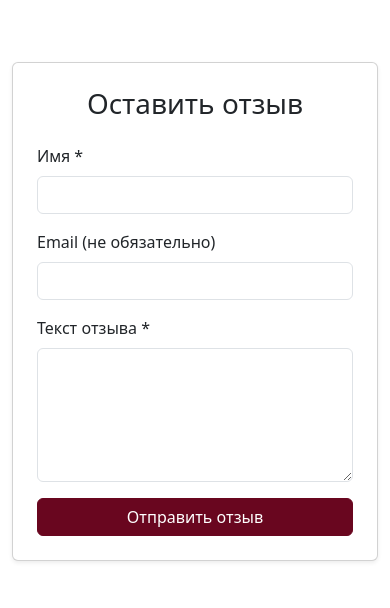
After one commit to Gaan-Dmitry/gaan-developments.ru, a PHP site: page /review.php in a window 390 px wide. The commit adds this page. Shown: the top 608 px of the page. Run offline with PHP 8.4, Linux system fonts and the light colour scheme.

```diff
--- /dev/null
+++ b/review.php
@@ -0,0 +1,54 @@
+<?php
+require_once __DIR__ . '/config.php';
+$message = '';
+$err = '';
+if ($_SERVER['REQUEST_METHOD'] === 'POST') {
+    $name = trim($_POST['name'] ?? '');
+    $text = trim($_POST['text'] ?? '');
+    $email = trim($_POST['email'] ?? '');
+    if ($name==='' || $text==='') $err = 'Пожалуйста, заполните имя и текст отзыва.';
+    // Здесь можно добавить otpravku v Google Sheets/API/YandexForm или сохранение в БД
+    if (!$err) {
+        $message = 'Спасибо! Ваш отзыв отправлен на модерацию.';
+        // todo: добавить отправку в Google Sheets/API по необходимости
+    }
+}
+?>
+<!doctype html>
+<html lang="ru">
+<head>
+  <meta charset="utf-8">
+  <meta name="viewport" content="width=device-width,initial-scale=1">
+  <title>Оставить отзыв — Gaan Developments</title>
+  <link rel="stylesheet" href="style.css">
+  <link rel="stylesheet" href="/assets/css/bootstrap.min.css">
+</head>
+<body>
+  <main class="container" style="max-width:540px; margin-top:38px">
+    <section class="card shadow-sm p-4 mb-4">
+      <h1 class="text-center mb-4">Оставить отзыв</h1>
+      <?php if ($message): ?>
+        <div class="feedback text-success mb-3"><?= $message ?></div>
+        <div class="text-center mt-3"><a href="index.php" class="btn btn-primary">На главную</a></div>
+      <?php else: ?>
+      <?php if ($err): ?><div class="feedback text-danger mb-3"><?= htmlspecialchars($err) ?></div><?php endif; ?>
+      <form method="post">
+        <div class="mb-3">
+            <label for="name" class="form-label">Имя *</label>
+            <input type="text" class="form-control" name="name" id="name" maxlength="36" required>
+        </div>
+        <div class="mb-3">
+            <label for="email" class="form-label">Email (не обязательно)</label>
+            <input type="email" class="form-control" name="email" id="email" maxlength="60">
+        </div>
+        <div class="mb-3">
+            <label for="text" class="form-label">Текст отзыва *</label>
+            <textarea class="form-control" name="text" id="text" rows="5" maxlength="1500" required></textarea>
+        </div>
+        <button type="submit" class="btn btn-primary w-100">Отправить отзыв</button>
+      </form>
+      <?php endif; ?>
+    </section>
+  </main>
+</body>
+</html>
--- a/style.css
+++ b/style.css
@@ -233,3 +233,15 @@ button{background:var(--accent);color:#fff;border:none;padding:10px 14px;border-
   .custom-step-indicator span {font-size: 10px}
   .custom-step-indicator::before {width:27px; height:27px; font-size:13px;}
 }
+
+.review-card {
+  border-radius: 10px;
+  border: 1px solid #e5e8ef;
+  background: linear-gradient(110deg,#f9f9fc 85%, #faf5fa 100%);
+  min-height: 170px;
+  transition: box-shadow 0.23s,transform.23s;
+  display:flex;flex-direction:column;justify-content:start;
+}
+.review-card:hover { box-shadow:0 4px 16px rgba(105,6,31,0.08); transform:scale(1.018) translateY(-4px); }
+.review-text {font-size:1.05em; color:#333; margin-bottom:0.4em; word-break:break-word;}
+@media(max-width:650px){ .review-card{min-height:110px;} }
```
Also changed, not shown: index.php (+36 -51 lines).
